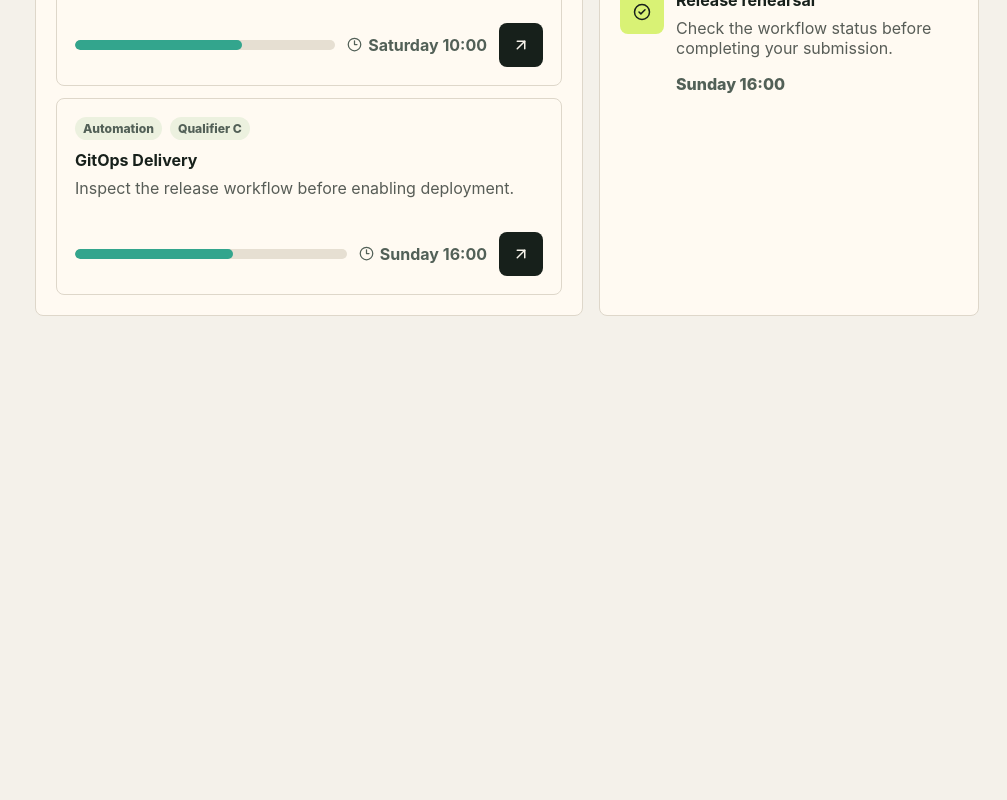
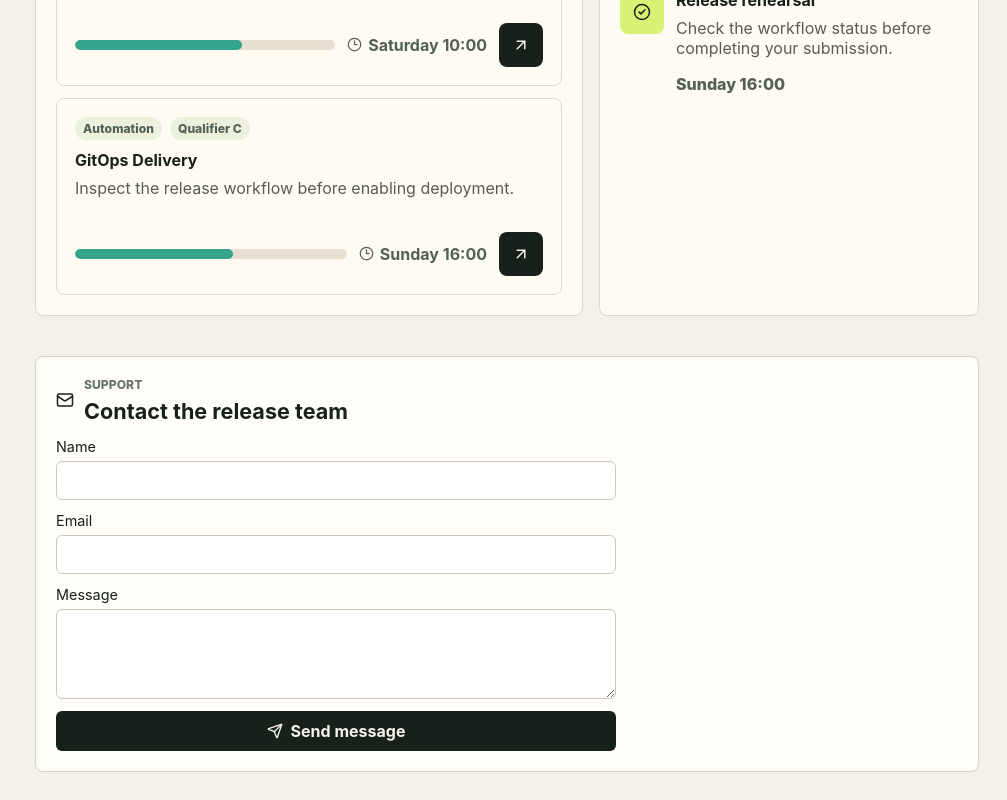
Before and after one commit to knurdz/deploy-sprint-finale-team-thebyteforce, a React (Vite) app in the folder team-site/: page / in a window 1280 px wide. Shown: the part 1048-1848 px from the top of the page, without its empty margins (273-1280 px from the left). Before the commit the page ends 1392 px from the top, so only its background shows below. Built offline with nearby package versions, Linux system fonts and the light colour scheme; no server answers.

Commit message:
Add Web3Forms contact form with build-time provider evidence

```diff
--- a/team-site/package.json
+++ b/team-site/package.json
@@ -6,7 +6,7 @@
   "scripts": {
     "dev": "vite",
     "build": "tsc --noEmit && vite build",
-    "postbuild": "node scripts/generate-status.mjs && node scripts/generate-weather.mjs",
+    "postbuild": "node scripts/generate-status.mjs && node scripts/generate-weather.mjs && node scripts/generate-contact.mjs",
     "preview": "vite preview",
     "lint": "tsc --noEmit"
   },
--- a/team-site/scripts/generate-status.mjs
+++ b/team-site/scripts/generate-status.mjs
@@ -76,6 +76,11 @@ const status = {
     health: '/health',
     status: '/status',
   },
+  contact: {
+    provider: 'web3forms',
+    configured: Boolean(env('WEB3FORMS_ACCESS_KEY', 'VITE_WEB3FORMS_ACCESS_KEY')),
+    accessKeyStoredInSecret: true,
+  },
   config: {
     publicDeployLabel: publicDeployLabel || 'not-configured',
     publicUrlConfigured: Boolean(env('VITE_PUBLIC_URL', 'PUBLIC_URL', 'IP_PUBLIC_URL')),
--- a/team-site/src/App.tsx
+++ b/team-site/src/App.tsx
@@ -10,6 +10,7 @@ import {
   Users,
 } from 'lucide-react';
 import { CourseCard } from './components/CourseCard';
+import { ContactForm } from './components/ContactForm';
 import { DeadlineBoard } from './components/DeadlineBoard';
 import { ReleaseBadge } from './components/ReleaseBadge';
 import { StatCard } from './components/StatCard';
@@ -120,6 +121,8 @@ export function App() {
 
           <DeadlineBoard deadlines={deadlineCards} />
         </section>
+
+        <ContactForm />
       </section>
     </main>
   );
--- /dev/null
+++ b/team-site/src/components/ContactForm.tsx
@@ -0,0 +1,88 @@
+import { useState } from 'react';
+import { Mail, Send } from 'lucide-react';
+import { contactAccessKey, contactProvider, isContactConfigured } from '../data/contact';
+
+type SubmitState = 'idle' | 'sending' | 'sent' | 'error';
+
+/**
+ * T10 - contact/support form backed by Web3Forms.
+ *
+ * Posts straight to api.web3forms.com. The access key is injected at build time
+ * from the WEB3FORMS_ACCESS_KEY secret and is never committed to the repository.
+ * When no key is configured the form renders in a disabled state rather than
+ * silently failing on submit, so a missing secret is visible instead of looking
+ * like a broken form.
+ */
+export function ContactForm() {
+  const [state, setState] = useState<SubmitState>('idle');
+  const [message, setMessage] = useState('');
+  const configured = isContactConfigured();
+
+  async function handleSubmit(event: React.FormEvent<HTMLFormElement>) {
+    event.preventDefault();
+    if (!configured) {
+      return;
+    }
+
+    setState('sending');
+    const form = new FormData(event.currentTarget);
+    form.append('access_key', contactAccessKey);
+    form.append('from_name', 'Deploy Sprint LMS contact form');
+
+    try {
+      const response = await fetch(contactProvider.endpoint, {
+        method: 'POST',
+        body: form,
+      });
+      const result = await response.json();
+      setState(result.success ? 'sent' : 'error');
+      setMessage(result.success ? 'Thanks - your message was sent.' : 'Submission failed. Please try again.');
+    } catch {
+      setState('error');
+      setMessage('Could not reach the contact service.');
+    }
+  }
+
+  return (
+    <section className="contactPanel" id="contact" aria-label="Contact support">
+      <div className="contactHeader">
+        <Mail size={18} />
+        <div>
+          <p className="eyebrow">Support</p>
+          <h2>Contact the release team</h2>
+        </div>
+      </div>
+
+      <form className="contactForm" onSubmit={handleSubmit}>
+        <label>
+          <span>Name</span>
+          <input name="name" type="text" required autoComplete="name" />
+        </label>
+        <label>
+          <span>Email</span>
+          <input name="email" type="email" required autoComplete="email" />
+        </label>
+        <label>
+          <span>Message</span>
+          <textarea name="message" rows={4} required />
+        </label>
+
+        <button type="submit" disabled={!configured || state === 'sending'}>
+          <Send size={16} />
+          {state === 'sending' ? 'Sending...' : 'Send message'}
+        </button>
+
+        {!configured && (
+          <p className="contactNote" role="status">
+            Contact provider: {contactProvider.provider}. Access key not configured for this build.
+          </p>
+        )}
+        {message && (
+          <p className="contactNote" role="status">
+            {message}
+          </p>
+        )}
+      </form>
+    </section>
+  );
+}
--- /dev/null
+++ b/team-site/src/data/contact.ts
@@ -0,0 +1,28 @@
+/**
+ * T10 - Web3Forms Contact Service
+ *
+ * Organizer starter snippet, adapted. The snippet supplied `task`, `provider`
+ * and `accessKeyStoredInSecret`; the submit endpoint and route are added here so
+ * the component and the build-time evidence generator agree on one source of
+ * truth rather than repeating string literals.
+ *
+ * No access key value appears in this file. The key is supplied at build time
+ * from the WEB3FORMS_ACCESS_KEY GitHub Secret.
+ */
+export const contactProvider = {
+  task: 'T10',
+  provider: 'web3forms',
+  accessKeyStoredInSecret: true,
+  endpoint: 'https://api.web3forms.com/submit',
+  route: '/#contact',
+} as const;
+
+/**
+ * Web3Forms posts directly from the browser, so the access key has to be present
+ * in the client bundle for the form to work at all - it is a form identifier,
+ * not an authenticator. Vite inlines it at build time from the environment; it
+ * is never read from a committed file.
+ */
+export const contactAccessKey: string = import.meta.env.VITE_WEB3FORMS_ACCESS_KEY ?? '';
+
+export const isContactConfigured = (): boolean => contactAccessKey.length > 0;
--- a/team-site/src/styles.css
+++ b/team-site/src/styles.css
@@ -449,3 +449,55 @@ h3 {
     white-space: normal;
   }
 }
+.contactPanel {
+  margin-top: 16px;
+  padding: 20px;
+  border: 1px solid #d8d2c4;
+  border-radius: 8px;
+  background: #fffdf8;
+}
+.contactHeader {
+  display: flex;
+  gap: 10px;
+  align-items: center;
+  margin-bottom: 14px;
+}
+.contactForm {
+  display: grid;
+  gap: 12px;
+  max-width: 560px;
+}
+.contactForm label {
+  display: grid;
+  gap: 6px;
+  font-size: 0.9rem;
+}
+.contactForm input,
+.contactForm textarea {
+  padding: 10px 12px;
+  border: 1px solid #cfc9bb;
+  border-radius: 6px;
+  font: inherit;
+}
+.contactForm button {
+  display: inline-flex;
+  gap: 8px;
+  align-items: center;
+  justify-content: center;
+  padding: 10px 16px;
+  border: 0;
+  border-radius: 6px;
+  background: #17201b;
+  color: #f7f3eb;
+  font-weight: 700;
+  cursor: pointer;
+}
+.contactForm button:disabled {
+  opacity: 0.55;
+  cursor: not-allowed;
+}
+.contactNote {
+  margin: 0;
+  font-size: 0.85rem;
+  color: #526057;
+}
```
Also changed, not shown: team-site/scripts/generate-contact.mjs (added, +56 -0 lines).
